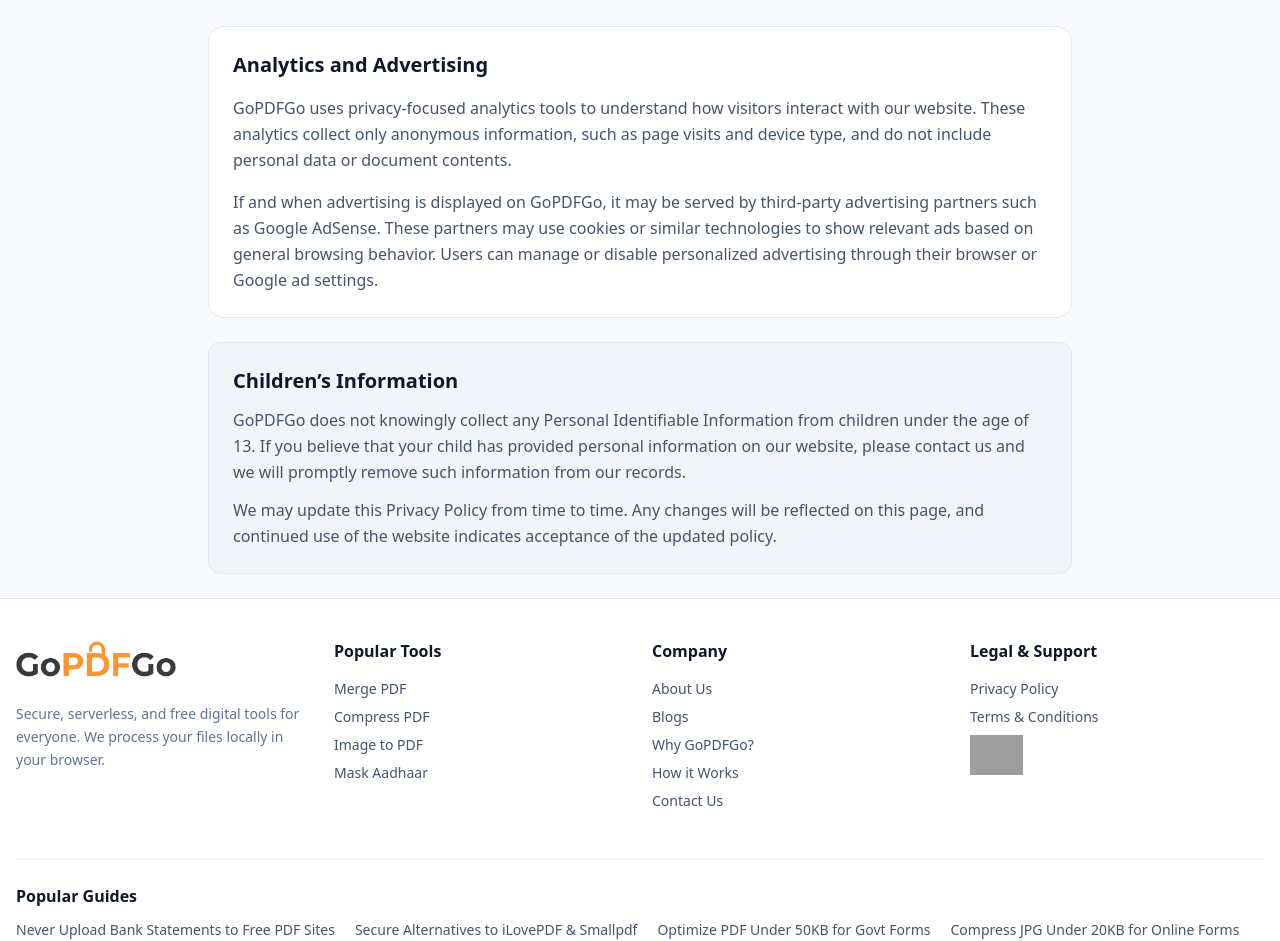
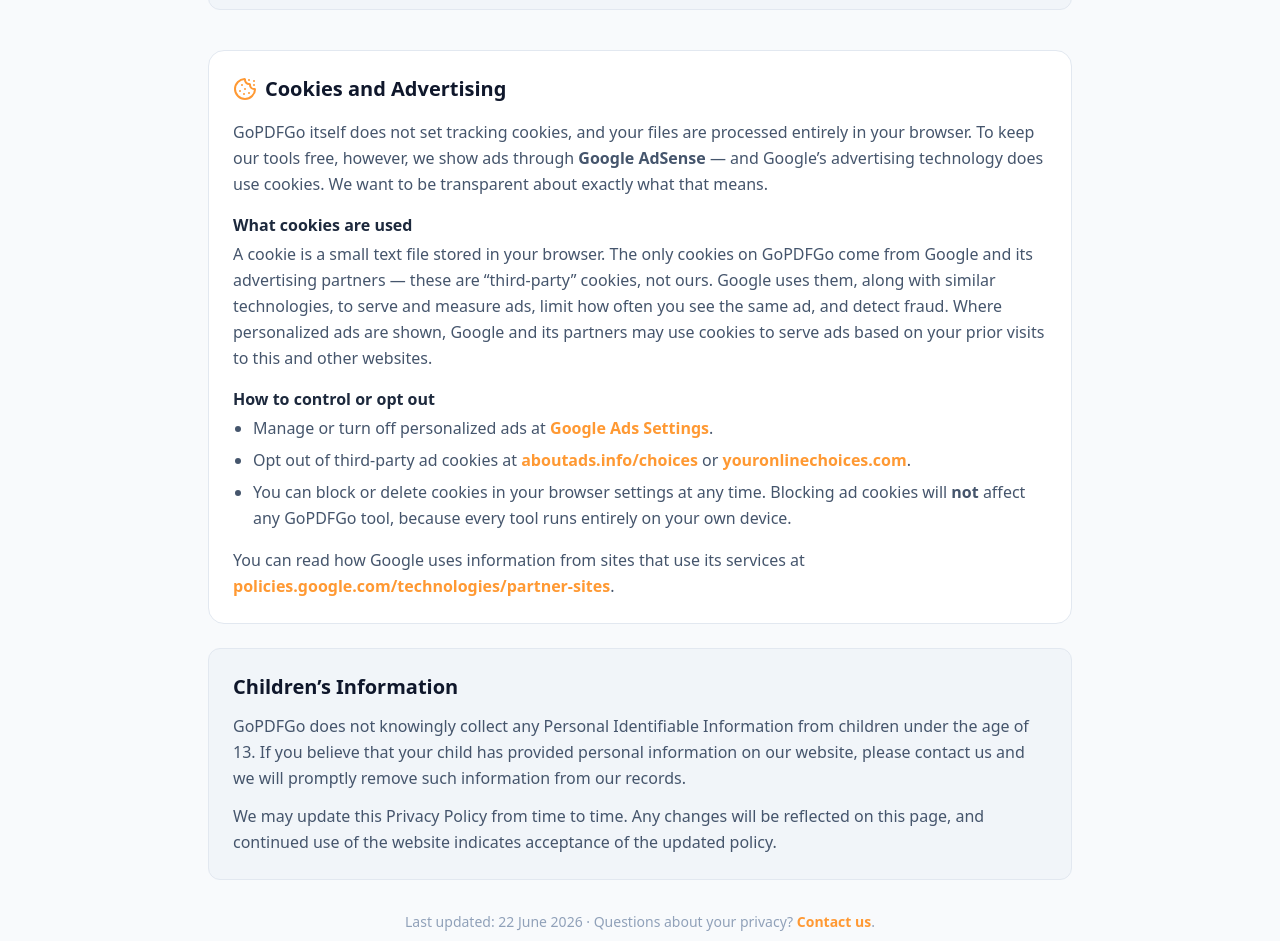
Before and after one commit to faizsiddiqui07/GoPDFGo, a Next.js app: page /privacy in a window 1280 px wide. Shown: the part 1031-1972 px from the top of the page. Built offline with nearby package versions, Linux system fonts and the light colour scheme; grey boxes are pictures that could not be loaded.

Commit message:
upate privacy page

```diff
--- a/app/page.jsx
+++ b/app/page.jsx
@@ -82,8 +82,22 @@
     },
   ];
 
+  const faqSchema = {
+    "@context": "https://schema.org",
+    "@type": "FAQPage",
+    mainEntity: faqs.map((f) => ({
+      "@type": "Question",
+      name: f.question,
+      acceptedAnswer: { "@type": "Answer", text: f.answer },
+    })),
+  };
+
   return (
     <div className="bg-slate-50 font-sans text-slate-900">
+      <script
+        type="application/ld+json"
+        dangerouslySetInnerHTML={{ __html: JSON.stringify(faqSchema) }}
+      />
       {/* =========================================
              1. HERO HEADER SECTION
         ========================================= */}
@@ -444,7 +458,7 @@
 
                 <li className="flex items-center text-sm text-slate-500">
                   <CheckCircle2 size={16} className="text-green-500 mr-2" />{" "}
-                  Client-side encryption
+                  Files never leave your device
                 </li>
               </ul>
             </div>
@@ -545,7 +559,7 @@
               the server from the equation entirely. By utilizing
               browser-based processing, we ensure that your file remains in
               your own computer's memory (RAM) throughout the entire editing
-              process. Our serverless architecture ensures that your files stay strictly in your control—invisible to us and safe from external access..
+              process. Our serverless architecture ensures that your files stay strictly in your control—invisible to us and safe from external access.
             </p>
           </div>
 
--- a/app/privacy/page.jsx
+++ b/app/privacy/page.jsx
@@ -5,6 +5,7 @@
   ServerOff,
   Database,
   HelpCircle,
+  Cookie,
 } from "lucide-react";
 
 // --- Next.js Native SEO ---
@@ -87,13 +88,15 @@
           <Database className="w-8 h-8 text-slate-400 shrink-0 mt-1" />
           <div>
             <h3 className="text-lg font-bold text-slate-800">
-              Data Collection
+              What We Collect
             </h3>
             <p className="text-slate-600">
-              We only collect anonymous usage data (e.g., "someone visited the
-              Compress PDF page") using Google Analytics with IP anonymization
-              enabled to improve our website. We do not track your personal
-              identity or document contents.
+              We do not require accounts or logins, and we never collect your
+              personal identity or the contents of your documents. We do not run
+              our own tracking or analytics cookies. To see how our pages perform
+              in Google Search, we use Google Search Console, which reports only
+              anonymous, aggregated data and does not place cookies on your
+              device.
             </p>
           </div>
         </div>
@@ -114,26 +117,91 @@
       </div>
 
       {/* =========================================
-           ANALYTICS & ADVERTISING DISCLOSURE
+           COOKIES & ADVERTISING DISCLOSURE (AdSense)
       ========================================= */}
       <div className="mt-4 sm:mt-6 md:mt-8 lg:mt-10 bg-white rounded-2xl p-5 sm:p-6 border border-slate-200">
-        <h2 className="text-xl font-bold text-slate-900 mb-4">
-          Analytics and Advertising
-        </h2>
+        <div className="flex items-center gap-2 mb-4">
+          <Cookie className="w-6 h-6 text-[#FF9933] shrink-0" />
+          <h2 className="text-xl font-bold text-slate-900">
+            Cookies and Advertising
+          </h2>
+        </div>
 
         <p className="text-slate-600 leading-relaxed mb-4">
-          GoPDFGo uses privacy-focused analytics tools to understand how visitors
-          interact with our website. These analytics collect only anonymous
-          information, such as page visits and device type, and do not include
-          personal data or document contents.
+          GoPDFGo itself does not set tracking cookies, and your files are
+          processed entirely in your browser. To keep our tools free, however, we
+          show ads through <strong>Google AdSense</strong> — and Google&rsquo;s
+          advertising technology does use cookies. We want to be transparent about
+          exactly what that means.
         </p>
 
+        <h3 className="font-bold text-slate-800 mb-1">What cookies are used</h3>
+        <p className="text-slate-600 leading-relaxed mb-4">
+          A cookie is a small text file stored in your browser. The only cookies
+          on GoPDFGo come from Google and its advertising partners — these are
+          &ldquo;third-party&rdquo; cookies, not ours. Google uses them, along with
+          similar technologies, to serve and measure ads, limit how often you see
+          the same ad, and detect fraud. Where personalized ads are shown, Google
+          and its partners may use cookies to serve ads based on your prior visits
+          to this and other websites.
+        </p>
+
+        <h3 className="font-bold text-slate-800 mb-1">
+          How to control or opt out
+        </h3>
+        <ul className="list-disc pl-5 space-y-1.5 text-slate-600 leading-relaxed mb-4">
+          <li>
+            Manage or turn off personalized ads at{" "}
+            <a
+              href="https://adssettings.google.com"
+              target="_blank"
+              rel="noopener noreferrer"
+              className="text-[#FF9933] font-semibold hover:underline"
+            >
+              Google Ads Settings
+            </a>
+            .
+          </li>
+          <li>
+            Opt out of third-party ad cookies at{" "}
+            <a
+              href="https://www.aboutads.info/choices"
+              target="_blank"
+              rel="noopener noreferrer"
+              className="text-[#FF9933] font-semibold hover:underline"
+            >
+              aboutads.info/choices
+            </a>{" "}
+            or{" "}
+            <a
+              href="https://www.youronlinechoices.com"
+              target="_blank"
+              rel="noopener noreferrer"
+              className="text-[#FF9933] font-semibold hover:underline"
+            >
+              youronlinechoices.com
+            </a>
+            .
+          </li>
+          <li>
+            You can block or delete cookies in your browser settings at any time.
+            Blocking ad cookies will <strong>not</strong> affect any GoPDFGo tool,
+            because every tool runs entirely on your own device.
+          </li>
+        </ul>
+
         <p className="text-slate-600 leading-relaxed">
-          If and when advertising is displayed on GoPDFGo, it may be served by
-          third-party advertising partners such as Google AdSense. These partners may
-          use cookies or similar technologies to show relevant ads based on general
-          browsing behavior. Users can manage or disable personalized advertising
-          through their browser or Google ad settings.
+          You can read how Google uses information from sites that use its services
+          at{" "}
+          <a
+            href="https://policies.google.com/technologies/partner-sites"
+            target="_blank"
+            rel="noopener noreferrer"
+            className="text-[#FF9933] font-semibold hover:underline"
+          >
+            policies.google.com/technologies/partner-sites
+          </a>
+          .
         </p>
       </div>
 
@@ -158,6 +226,17 @@
           acceptance of the updated policy.
         </p>
       </div>
+
+      <p className="text-center text-sm text-slate-400 mt-8">
+        Last updated: 22 June 2026 &middot; Questions about your privacy?{" "}
+        <a
+          href="/contact"
+          className="text-[#FF9933] font-semibold hover:underline"
+        >
+          Contact us
+        </a>
+        .
+      </p>
     </div>
   );
 }
```
Also changed, not shown: 1 other file (tests, documents, lock files or other folders).
